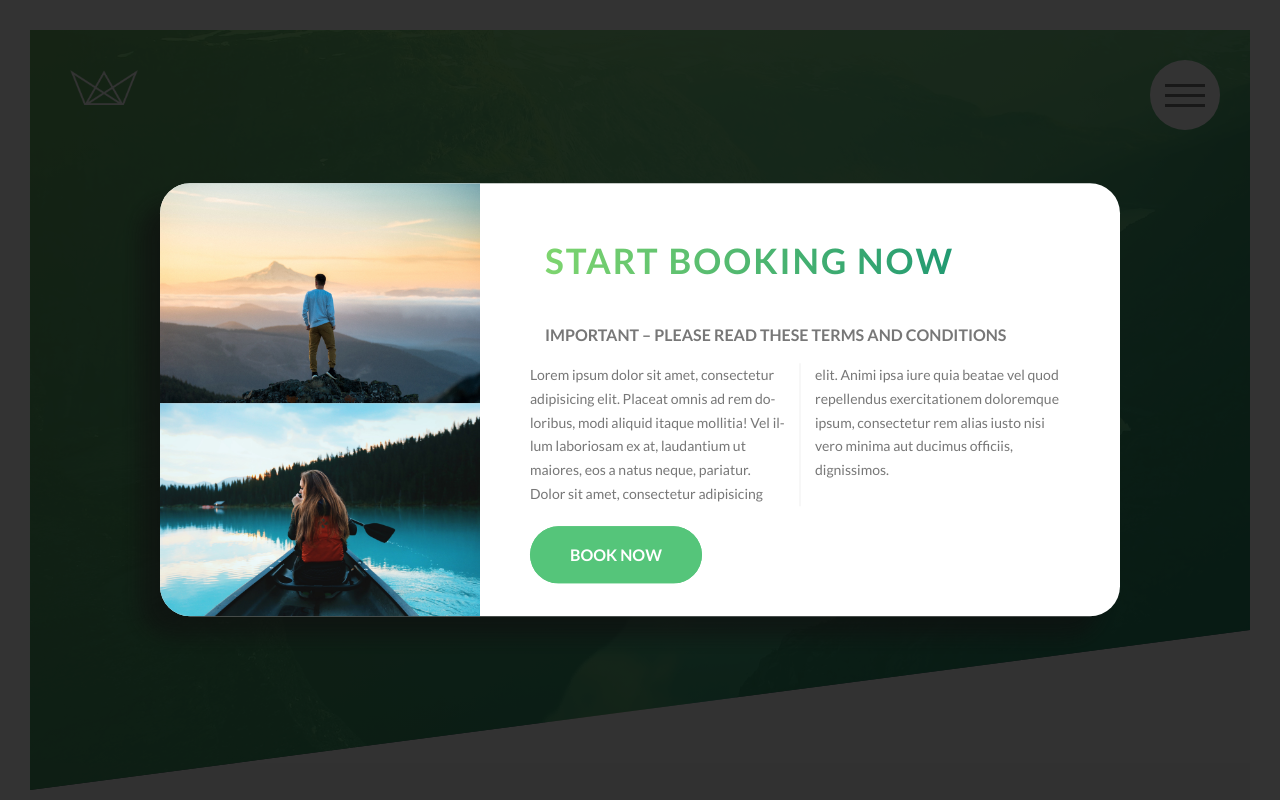
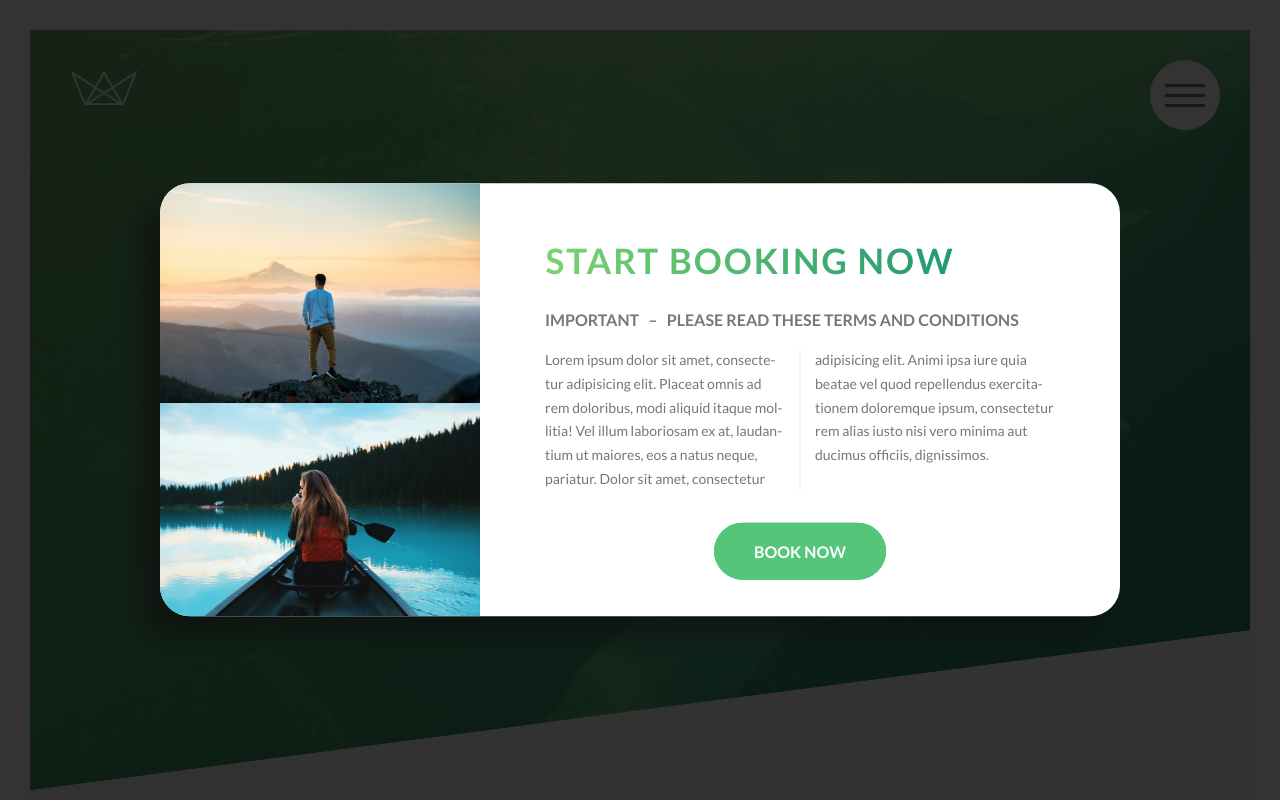
Before and after one commit to Toegram/FunWithCSS, a PHP site: page / in a window 1280 px wide. Run offline with PHP 8.4, Linux system fonts and the light colour scheme; some libraries are stand-ins or nearby versions.

Commit message:
fixed positioning of popup text

```diff
--- a/Natours/starter/css/style.css
+++ b/Natours/starter/css/style.css
@@ -582,6 +582,14 @@ body {
     column-gap: 3rem;
     column-rule: 2px solid #f7f7f7;
     hyphens: auto; }
+  .popup__heading {
+    padding-left: 1.55rem; }
+  .popup__btn {
+    position: absolute;
+    top: 50%;
+    left: 50%;
+    transform: translate(-50%, -50%);
+    top: 4rem; }
 
 .navigation__checkbox {
   display: none; }
--- a/Natours/starter/index.html
+++ b/Natours/starter/index.html
@@ -414,10 +414,10 @@
             </div>
 
             <div class="popup__right">
-              <h2 class="heading-secondary u-margin-bottom-small">Start Booking Now</h2>
-              <h3 class="heading-teriary u-margin-bottom-small"> Important &ndash; Please read these terms and conditions</h3>
-              <p class="popup__text">Lorem ipsum dolor sit amet, consectetur adipisicing elit. Placeat omnis ad rem doloribus, modi aliquid itaque mollitia! Vel illum laboriosam ex at, laudantium ut maiores, eos a natus neque, pariatur. Dolor sit amet, consectetur adipisicing elit. Animi ipsa iure quia beatae vel quod repellendus exercitationem doloremque ipsum, consectetur rem alias iusto nisi vero minima aut ducimus officiis, dignissimos.</p>
-              <a href="#" class="btn btn--green">Book Now</a>
+              <h2 class="heading-secondary popup__heading">Start Booking Now</h2>
+              <h3 class="heading-teriary u-margin-bottom-small"> Important &nbsp; &ndash; &nbsp;  Please read these terms and conditions</h3>
+              <p class="popup__text u-margin-bottom-small">Lorem ipsum dolor sit amet, consectetur adipisicing elit. Placeat omnis ad rem doloribus, modi aliquid itaque mollitia! Vel illum laboriosam ex at, laudantium ut maiores, eos a natus neque, pariatur. Dolor sit amet, consectetur adipisicing elit. Animi ipsa iure quia beatae vel quod repellendus exercitationem doloremque ipsum, consectetur rem alias iusto nisi vero minima aut ducimus officiis, dignissimos.</p>
+              <a href="#" class="popup__btn btn btn--green">Book Now</a>
 
             </div>
           </div>
```
Also changed, not shown: Natours/sass/components/_popup.scss (+9 -1 lines).
